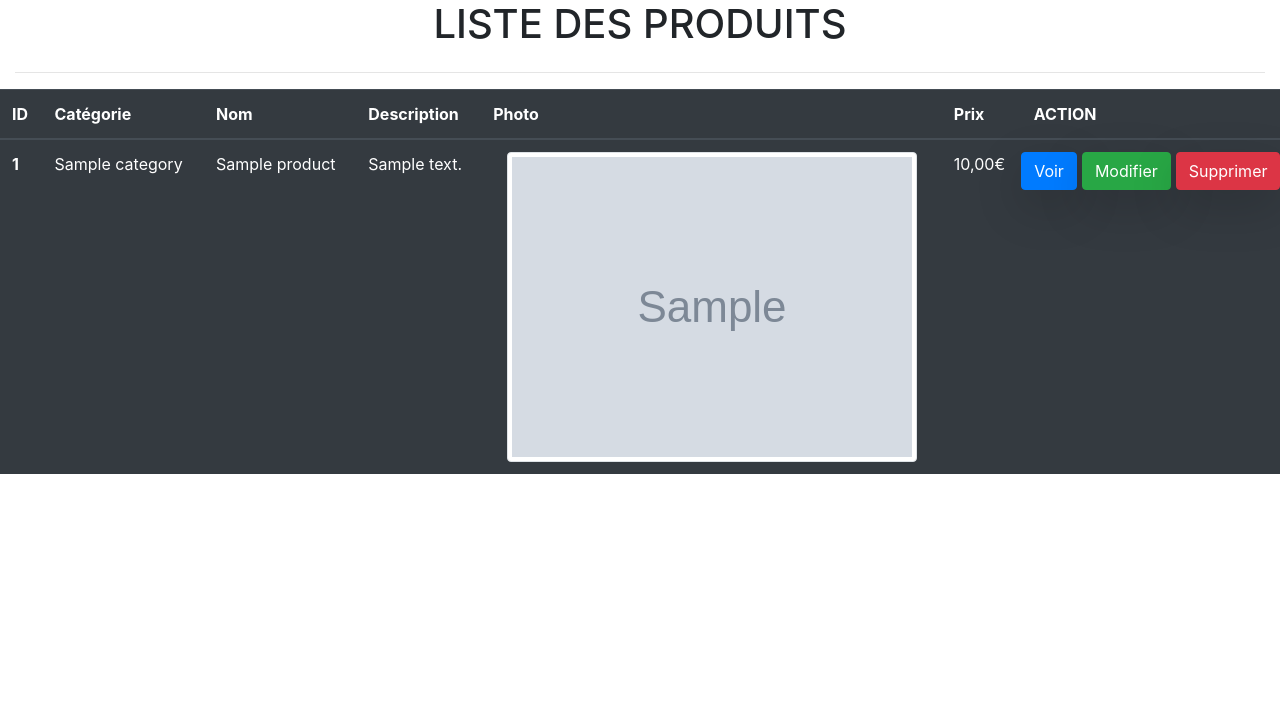
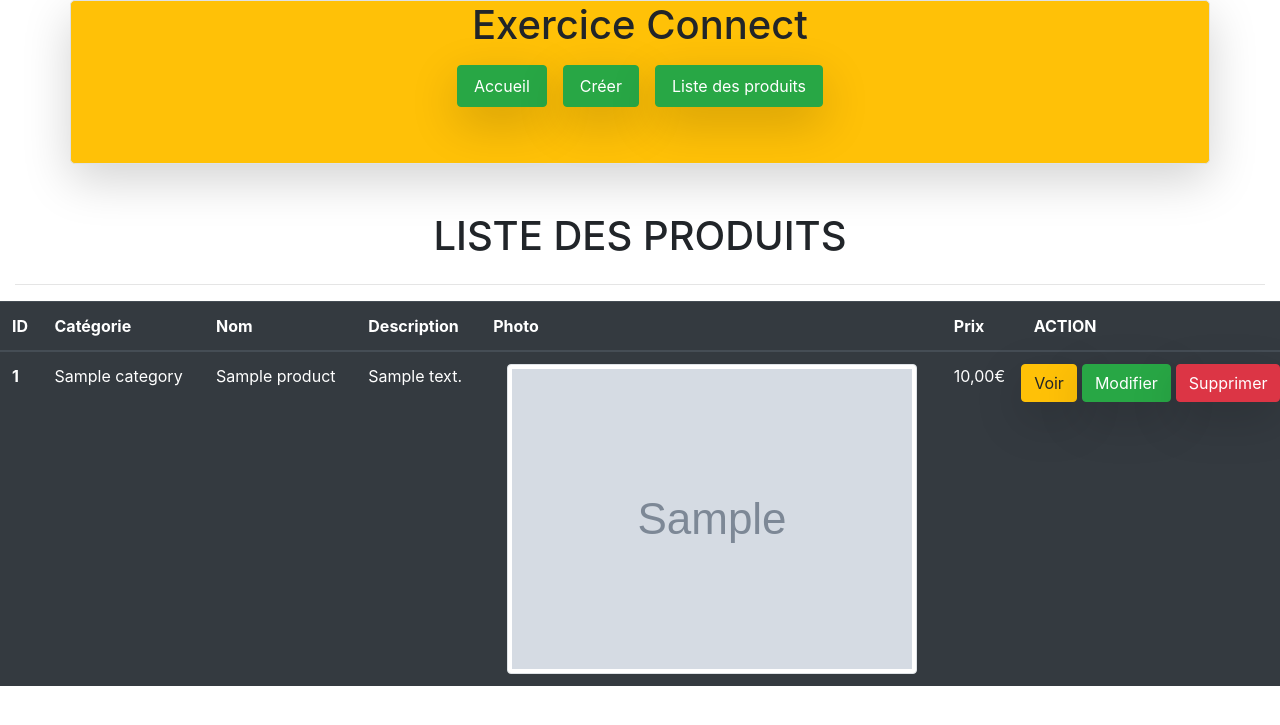
Before and after one commit to laurentbedu/Travail, a PHP site: page /listeProduits.php in a window 1280 px wide. Shown: the top 725 px of the page. Run offline with PHP 8.4, Linux system fonts and the light colour scheme; tables that the repository leaves empty or names only in its code hold one stand-in row (values such as "Sample post"); grey boxes marked "Sample" are stand-in pictures.

Commit message:
update 01/02/2020 08:50

```diff
--- /dev/null
+++ b/connect/header.php
@@ -0,0 +1,18 @@
+<header class="container border rounded-lg shadow-lg bg-warning mb-5">
+    <div class="row justify-content-center">
+        <h1>Exercice Connect</h1>
+    </div>
+    <nav class="row justify-content-center">
+        <ul class="nav mb-5">
+            <li class="nav-item">
+                <a class="nav-link btn btn-success m-2 shadow-lg" href="index.php">Accueil</a>
+            </li>
+            <li class="nav-item">
+                <a class="nav-link btn btn-success m-2 shadow-lg" href="#">Créer</a>
+            </li>
+            <li class="nav-item">
+                <a class="nav-link btn btn-success m-2 shadow-lg" href="listeProduits.php">Liste des produits</a>
+            </li>
+        </ul>
+    </nav>
+</header>
--- a/connect/listeProduits.php
+++ b/connect/listeProduits.php
@@ -26,6 +26,7 @@ $req->execute();
 </head>
 
 <body>
+    <?php include("header.php"); ?>
     <div class="container-fluid">
         <div class="row justify-content-center">
             <h1 class="text-center">LISTE DES PRODUITS</h1>
@@ -61,16 +62,16 @@ $req->execute();
                             <td>
                                 <div class="row justify-content-around">
 
-                                    <a href="showDetail.php?idProduct=<?= $data->id ?>">
-                                        <button type="button" class="btn btn-primary shadow-lg">Voir</button>
+                                    <a href="showDetail.php?idProduct=<?= $data->id ?>" class="btn btn-warning shadow-lg">
+                                        Voir
                                     </a>
 
-                                    <a href="modifier.php?idProduct=<?= $data->id ?>">
-                                        <button type="button" class="btn btn-success shadow-lg">Modifier</button>
+                                    <a href="modifier.php?idProduct=<?= $data->id ?>" class="btn btn-success shadow-lg">
+                                        Modifier
                                     </a>
 
-                                    <a href="supprime.php?idProduct=<?= $data->id ?>">
-                                        <button type="button" class="btn btn-danger shadow-lg">Supprimer</button>
+                                    <a href="supprime.php?idProduct=<?= $data->id ?>" class="btn btn-danger shadow-lg">
+                                        Supprimer
                                     </a>
                                 </div>
                             </td>
```
Also changed, not shown: connect/index.php (+25 -1 lines), connect/creer.php (added).
